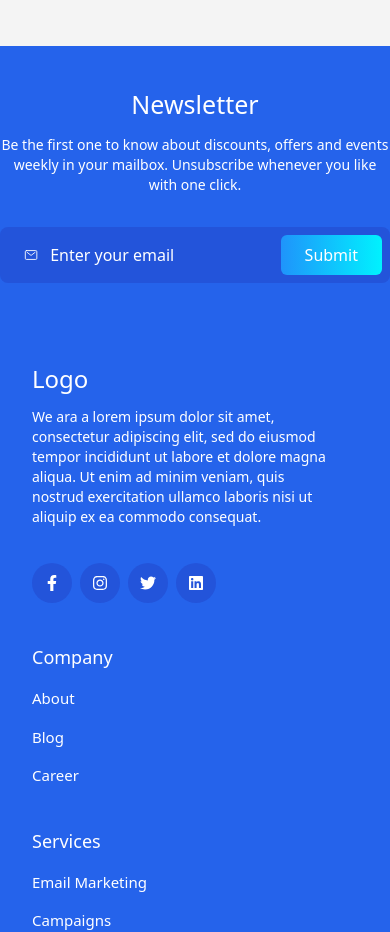
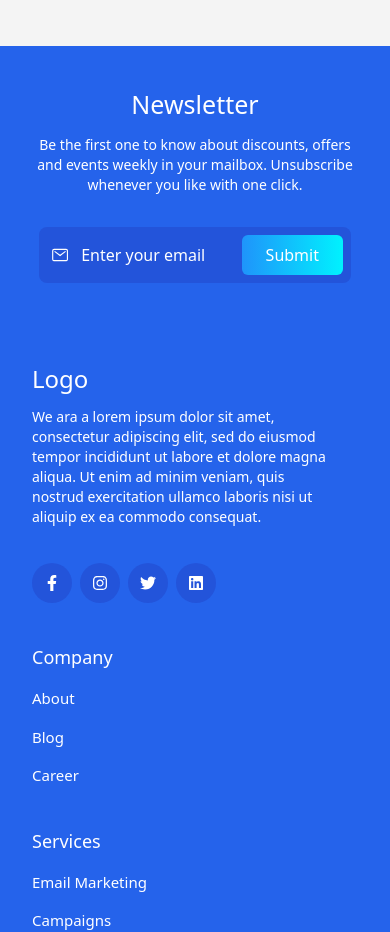
Before and after one commit to Shakiqurrahman/web-design-project, a React (Vite) app: page / in a window 390 px wide. Shown: the part 4820-5752 px from the top of the page. Built offline with nearby package versions, Linux system fonts and the light colour scheme.

Commit message:
commited again

```diff
--- a/src/components/Footer.jsx
+++ b/src/components/Footer.jsx
@@ -15,14 +15,14 @@ const Footer = () => {
       <img className="absolute sm:h-[160vh] md:visible invisible" src={footerBg} alt="footer bg" />
       <div className="text-white flex flex-col items-center justify-center relative md:top-36 z-10 md:mt-16">
         <h2 className=" text-[25px] font-medium mb-3">Newsletter</h2>
-        <p className="sm:w-[500px] text-center text-sm mb-8">
+        <p className="sm:w-[500px] text-center text-sm mb-8 sm:mx-0 mx-8">
           Be the first one to know about discounts, offers and events weekly in
           your mailbox. Unsubscribe whenever you like with one click.
         </p>
-        <div className="bg-deep-blue  pl-6 pr-2 py-2  rounded-lg flex items-center sm:w-[120%]">
+        <div className="bg-deep-blue  sm:pl-6 pl-3 pr-2 py-2  rounded-lg flex items-center sm:w-[120%] w-[80%]">
           <IoMailOutline size={22} className="mr-3" />
           <input
-            className="bg-transparent focus:outline-none placeholder:text-white w-full block"
+            className="bg-transparent focus:outline-none placeholder:text-white sm:w-full w-8/12  inline-block"
             placeholder="Enter your email"
             type="email"
           />
```
